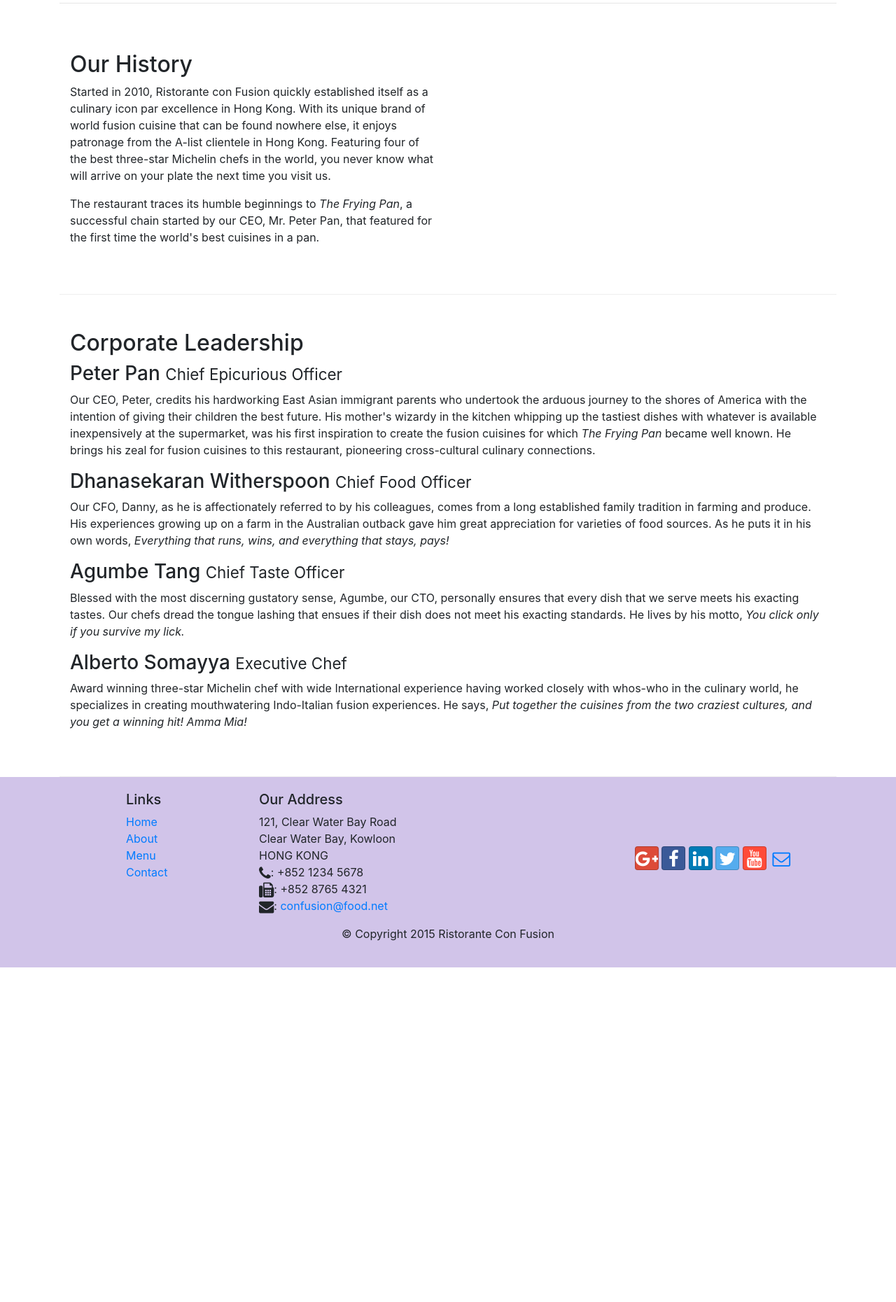
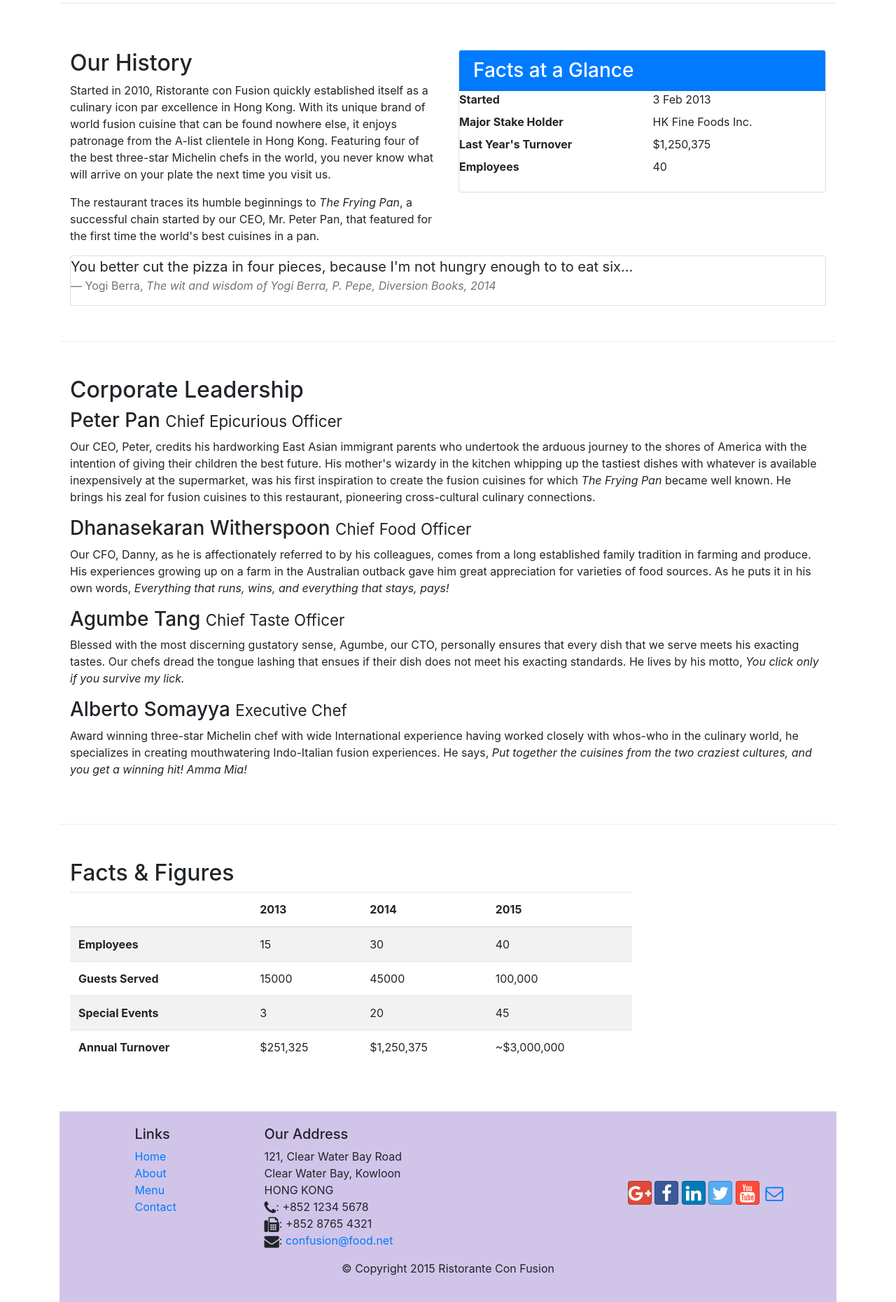
Before and after one commit to AnySupport/conFusion, a website: page aboutus.html in a window 1280 px wide. Shown: the part 420-2280 px from the top of the page at 70% size. Before the commit the page ends 1802 px from the top, so only its background shows below. Drawn offline with nearby package versions, Linux system fonts and the light colour scheme.

Commit message:
Bootstrap - Tables & Cards

```diff
--- a/aboutus.html
+++ b/aboutus.html
@@ -67,13 +67,38 @@
             </div>
         </div>
 
-        <div class="row row-content align-items-center">
-            <div class="col-12 col-sm-6">
+        <div class="row row-content">
+            <div class="col-sm-6">
                 <h2>Our History</h2>
                 <p>Started in 2010, Ristorante con Fusion quickly established itself as a culinary icon par excellence in Hong Kong. With its unique brand of world fusion cuisine that can be found nowhere else, it enjoys patronage from the A-list clientele in Hong Kong.  Featuring four of the best three-star Michelin chefs in the world, you never know what will arrive on your plate the next time you visit us.</p>
                 <p>The restaurant traces its humble beginnings to <em>The Frying Pan</em>, a successful chain started by our CEO, Mr. Peter Pan, that featured for the first time the world's best cuisines in a pan.</p>
             </div>
-            <div class="col col-sm">
+            <div class="col-sm">
+                <div class="card">
+                    <h3 class="card-header bg-primary text-white">Facts at a Glance</h3>
+                    <div class="card-block">
+                        <dl class="row">
+                            <dt class="col-6">Started</dt>
+                            <dd class="col-6">3 Feb 2013</dd>
+                            <dt class="col-6">Major Stake Holder</dt>
+                            <dd class="col-6">HK Fine Foods Inc.</dd>
+                            <dt class="col-6">Last Year's Turnover</dt>
+                            <dd class="col-6">$1,250,375</dd>
+                            <dt class="col-6">Employees</dt>
+                            <dd class="col-6">40</dd>
+                        </dl>
+                    </div>
+                </div>
+            </div>
+            <div class="col-12">
+                <div class="card card-block bg-faded">
+                    <blockquote class="blockquote">
+                        <p class="mb-0">You better cut the pizza in four pieces, because I'm not hungry enough to to eat six...</p>
+                        <footer class="blockquote-footer">Yogi Berra,
+                            <cite title="Source Title">The wit and wisdom of Yogi Berra, P. Pepe, Diversion Books, 2014</cite>
+                        </footer>
+                    </blockquote>
+                </div>
             </div>
         </div>
 
@@ -90,6 +115,53 @@
                 <h3>Alberto Somayya <small>Executive Chef</small></h3>
                 <p class="hidden-xs-down">Award winning three-star Michelin chef with wide International experience having worked closely with whos-who in the culinary world, he specializes in creating mouthwatering Indo-Italian fusion experiences. He says, <em>Put together the cuisines from the two craziest cultures, and you get a winning hit! Amma Mia!</em></p>
             </div>
+       </div>
+
+       <div class="row row-content">
+           <div class="col-12 col-sm-9">
+               <h2>Facts &amp; Figures</h2>
+                <div class="table-responsive">
+                    <table class="table table-striped">
+                        <thead class="thead-inverse">
+                            <tr>
+                                <th>&nbsp;</th>
+                                <th>2013</th>
+                                <th>2014</th>
+                                <th>2015</th>
+                            </tr>
+                        </thead>
+                        <tbody>
+                            <tr>
+                                <th>Employees</th>
+                                <td>15</td>
+                                <td>30</td>
+                                <td>40</td>
+                            </tr>
+                            <tr>
+                                <th>Guests Served</th>
+                                <td>15000</td>
+                                <td>45000</td>
+                                <td>100,000</td>
+                            </tr>
+                            <tr>
+                                <th>Special Events</th>
+                                <td>3</td>
+                                <td>20</td>
+                                <td>45</td>
+                            </tr>
+                            <tr>
+                                <th>Annual Turnover</th>
+                                <td>$251,325</td>
+                                <td>$1,250,375</td>
+                                <td>~$3,000,000</td>
+                            </tr>
+                        </tbody>
+                    </table>
+                </div>
+
+           <div class="col-12 col-sm-3">
+
+           </div>
        </div>
 
     </div>
```
